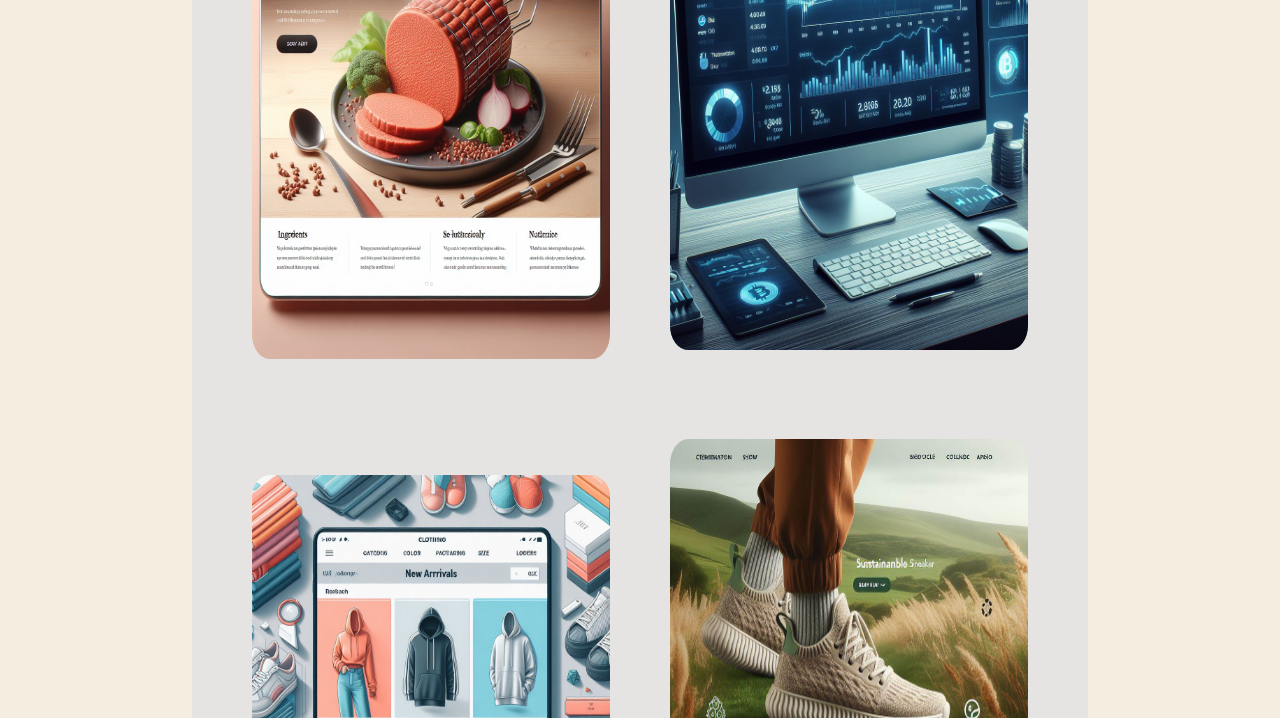
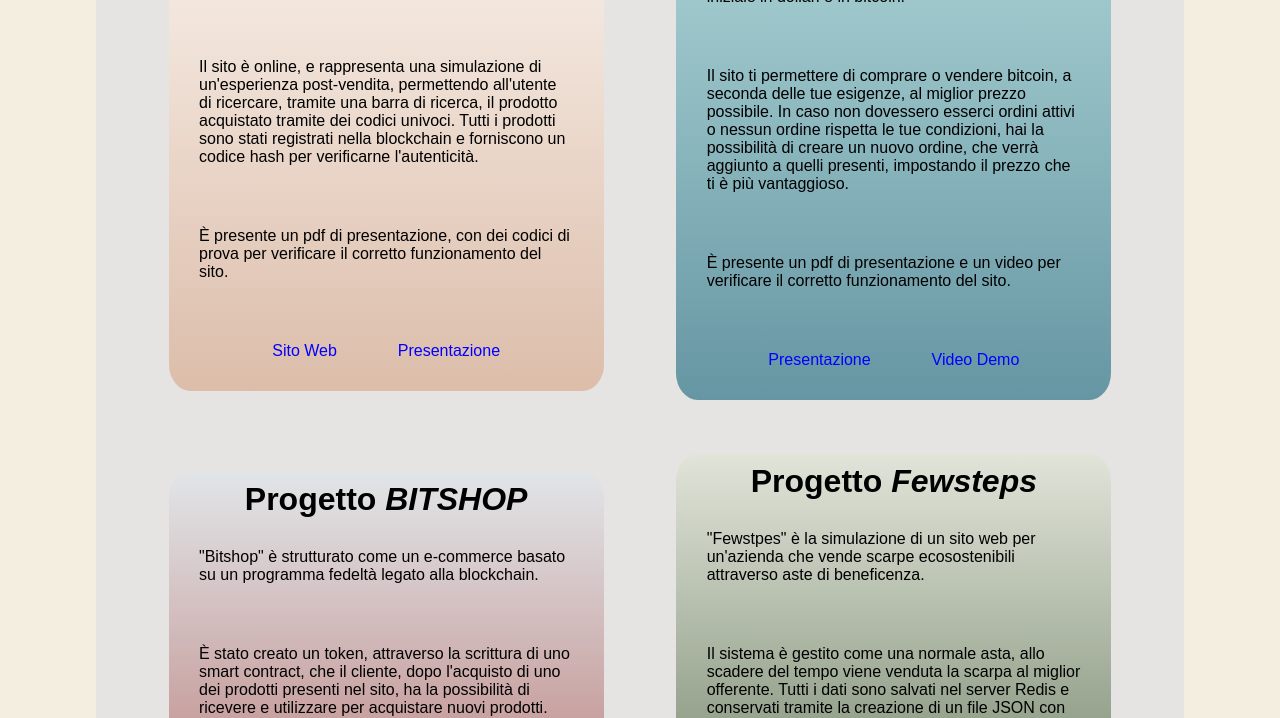
Before and after one commit to fanz0/PersonalPortfolio.github.io, a plain HTML site: page projects.html in a window 1280 px wide. Shown: the part 376-1094 px from the top of the page. Drawn offline with Linux system fonts and the light colour scheme.

Commit message:
Update of projects page

```diff
--- a/projects.css
+++ b/projects.css
@@ -7,13 +7,13 @@
 
 body {
     display: flex;
-    justify-content: space-around;
     font-family: 'Quicksand', sans-serif;
     background: #f3eee0;
+    justify-content: center;
 }
 
 #container {
-    width: 70%;
+    width: 85%;
     background-color: #e5e4e2;
     height: fit-content;
 }
@@ -27,6 +27,7 @@
     align-items: center;
     position: sticky;
     top: 0;
+    z-index: 2;
 }
 
 ul.back-home:hover {
@@ -56,43 +57,28 @@
 }
 
 .projects-list {
-    height: 100%;
     display: flex;
     flex-direction: column;
+    flex-wrap: wrap;
 }
 
 .couple {
-    margin-top: 5%;
-    height: 100%;
     display: flex;
     justify-content: space-evenly;
     align-items: center;
 }
 
 .single-project {
-    margin-top: 2%;
-    margin-bottom: 2%;
     border-radius: 5%;
     width: 40%;
     display: flex;
-    flex-direction: column;
-    align-items: center;
-    justify-content: space-between;
+    flex-wrap: wrap;
+    justify-content: center;
     transition: 0.5s;
     position: relative;
-}
-
-.image-project {
-    position: absolute;
-    top: 0;
-    width: 100%;
-    height: 100%;
-    border-radius: 5%;
-    transition: 1s;
-}
-
-.image-project:hover {
-    opacity: 0;
+    margin-top: 5%;
+    background-image: url(images/bitshop-foto.jpg);
+    background-size: cover;
 }
 
 .single-project:hover {
@@ -105,7 +91,7 @@
 
 .single-project p {
     font-family: 'Quicksand', sans-serif;
-    margin: 5% 2% 5% 2%;
+    margin: 7%;
 }
 
 .single-project p a {
--- a/projects.html
+++ b/projects.html
@@ -19,7 +19,6 @@
 
             <div class="couple">
                 <div class="single-project" style="background: linear-gradient(#fbf5ef, #dcbdaa);">
-                    <img src="images/smeat-foto.jpg" alt="smeat-foto" class="image-project">
                     <h1>Progetto <em>SMEAT</em></h1>
                     <p>
                         "Smeat" è un progetto realizzato per informare ed educare le persone riguardo la carne sintetica.
@@ -41,7 +40,6 @@
                     </p>
                 </div>
                 <div class="single-project" style="background: linear-gradient(#b2d9da, #6696a3);">
-                    <img src="images/exchange-foto.jpg" alt="smeat-foto" class="image-project">
                     <h1>Progetto <em>EXCHANGE</em></h1>
                     <p>
                         Questo progetto rappresenta una piattaforma di trading di bitcoin, dove l'utente, dopo una registrazione
@@ -66,7 +64,6 @@
 
             <div class="couple">
                 <div class="single-project" style="background: linear-gradient(#e1e5e8, #ae5b55);">
-                    <img src="images/bitshop-foto.jpg" alt="smeat-foto" class="image-project">
                     <h1>Progetto <em>BITSHOP</em></h1>
                     <p>
                         "Bitshop" è strutturato come un e-commerce basato su un programma fedeltà legato alla blockchain.
@@ -74,9 +71,12 @@
                     <p>
                         È stato creato un token, attraverso la scrittura di uno smart contract, che il cliente, dopo l'acquisto di uno dei prodotti
                         presenti nel sito, ha la possibilità di ricevere e utilizzare per acquistare nuovi prodotti.
+                        Con l'utilizzo di due token è possibile acquistare un nuovo prodotto gratuitamente,
+                        basta selezionarlo come metodo di pagamento al checkout.
                     </p>
                     <p>
-                        È presente un pdf di presentazione e un video per verificare il corretto funzionamento del sito.                    </p>
+                        È presente un pdf di presentazione e un video per verificare il corretto funzionamento del sito.
+                    </p>
                     <p>
                         <a href="documents/bitshop-project.pdf" target="_blank">Presentazione</a>
                     </p>
@@ -85,7 +85,6 @@
                     </p>
                 </div>
                 <div class="single-project" style="background: linear-gradient(#e1e4d9, #485f3e);">
-                    <img src="images/fewsteps-foto.jpg" alt="smeat-foto" class="image-project">
                     <h1>Progetto <em>Fewsteps</em></h1>
                     <p>
                         "Fewstpes" è la simulazione di un sito web per un'azienda che vende scarpe ecosostenibili attraverso
```
